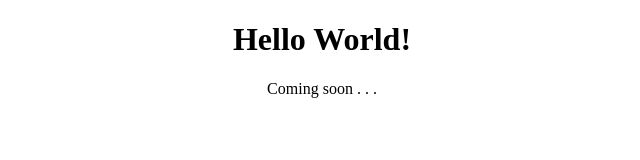
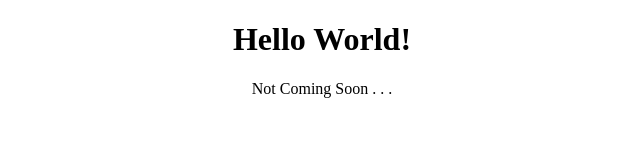
Before and after one commit to de3sin/de3sin.github.io, a plain HTML site: page index.html in a window 1280 px wide. Shown: the full height of the page, 318-958 px from the left. Drawn offline with Linux system fonts and the light colour scheme.

Commit message:
Changed p1

```diff
--- a/index.html
+++ b/index.html
@@ -4,7 +4,7 @@
 		<title>Welcome</title>
 		<center>
 			<h1>Hello World!</h1>
-			<p1>Coming soon . . . </p1>
+			<p1>Not Coming Soon . . . </p1>
 		</center>
 	</body>
 </html>
```
